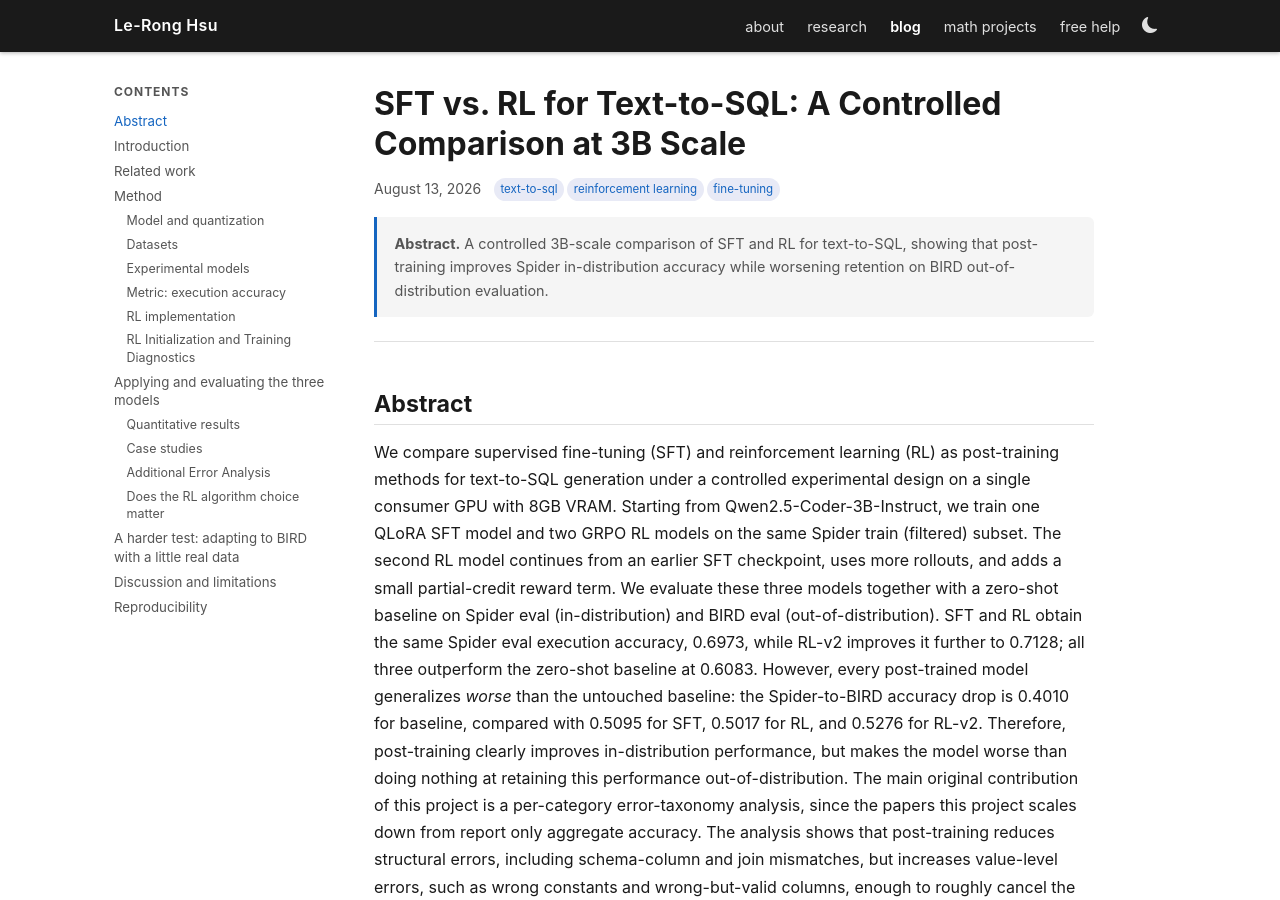
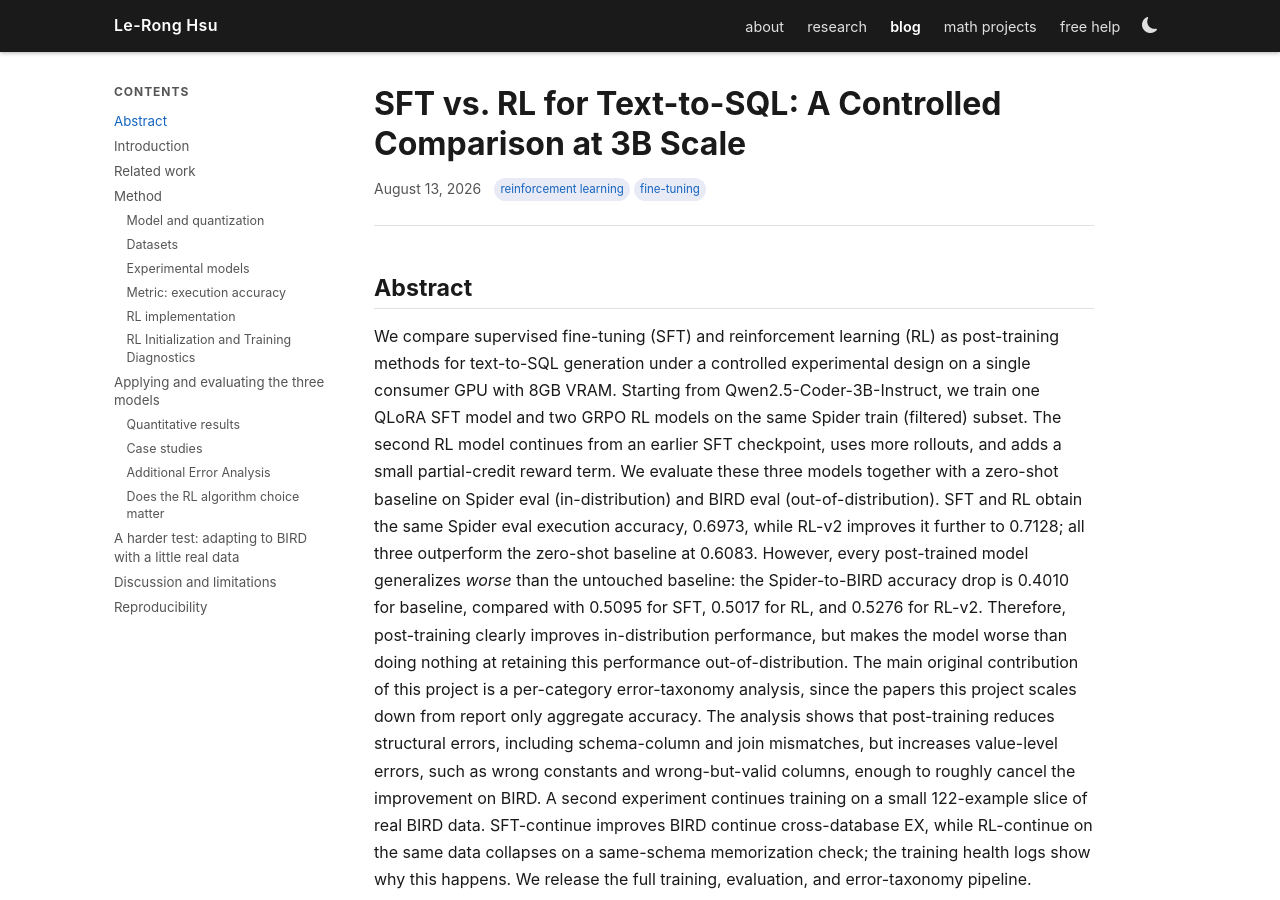
Before and after one commit to levi-hsu/levi-hsu.github.io, a Jekyll site: the page built from _posts/2026-08-13-text-to-sql.md, in a window 1280 px wide and 900 px high. Built offline with Jekyll 4.4.1, drawn with Linux system fonts in a browser that asks for light colours.

Commit message:
20260813-2

```diff
--- a/_posts/2026-08-13-text-to-sql.md
+++ b/_posts/2026-08-13-text-to-sql.md
@@ -3,10 +3,8 @@ layout: post
 title: "SFT vs. RL for Text-to-SQL: A Controlled Comparison at 3B Scale"
 date: 2026-08-13
 tags:
-  - text-to-sql
   - reinforcement learning
   - fine-tuning
-abstract: "A controlled 3B-scale comparison of SFT and RL for text-to-SQL, showing that post-training improves Spider in-distribution accuracy while worsening retention on BIRD out-of-distribution evaluation."
 image: "/assets/img/text-to-sql/fig1_execution_accuracy_by_model.png"
 ---
 
```
